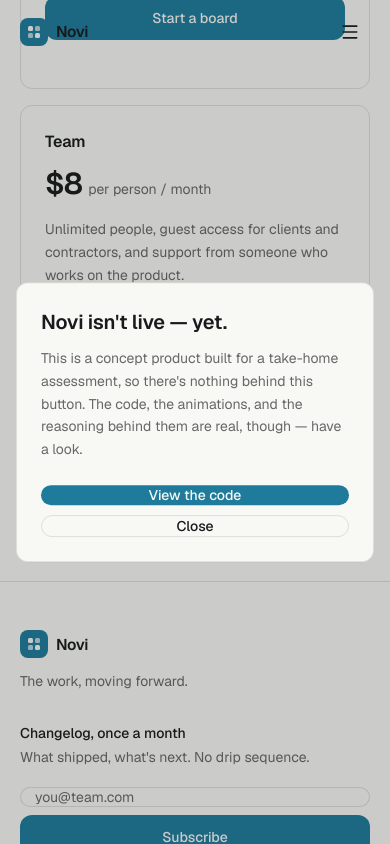
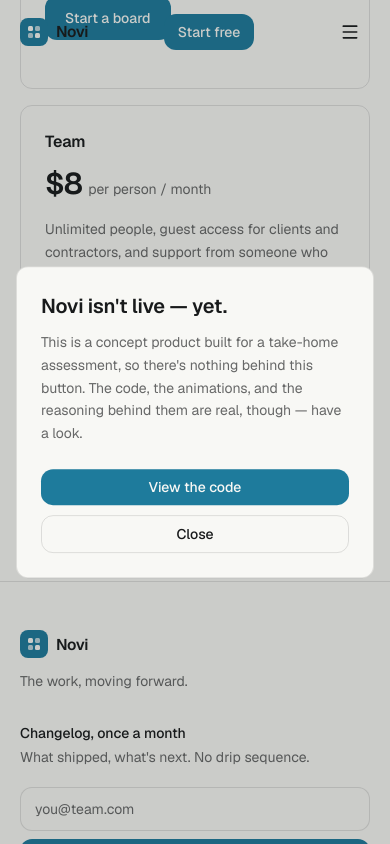
Before and after one commit to LaxmanJonchhen12/novi-landing, a Next.js app: page / in a window 390 px wide. Both pictures are taken after a click on the button "Start free trial". Shown: the part 3504-4348 px from the top of the page. Built offline with nearby package versions, Linux system fonts and the light colour scheme.

Commit message:
fix: improve mobile spacing and add missing cursor pointers

```diff
--- a/src/components/cta-dialog.tsx
+++ b/src/components/cta-dialog.tsx
@@ -59,11 +59,11 @@ export function CtaDialogProvider({ children }: { children: React.ReactNode }) {
                 href={REPO_URL}
                 target="_blank"
                 rel="noreferrer"
-                className={cn(buttonVariants({ size: "md" }), "flex-1")}
+                className={cn(buttonVariants({ size: "md" }), "flex-1 py-2 md:py-0")}
               >
                 View the code
               </a>
-              <Dialog.Close className={cn(buttonVariants({ variant: "outline", size: "md" }), "flex-1")}>
+              <Dialog.Close className={cn(buttonVariants({ variant: "outline", size: "md" }), "flex-1 py-2 md:py-0")}>
                 Close
               </Dialog.Close>
             </div>
--- a/src/components/sections/subscribe-form.tsx
+++ b/src/components/sections/subscribe-form.tsx
@@ -38,9 +38,9 @@ export function SubscribeForm() {
           placeholder={newsletter.placeholder}
           aria-invalid={state.status === "error" || undefined}
           aria-describedby="subscribe-status"
-          className="h-11 min-w-0 flex-1 rounded-xl border border-border bg-background px-3.5 text-sm outline-none transition-colors placeholder:text-muted-foreground focus-visible:border-accent focus-visible:ring-2 focus-visible:ring-accent aria-invalid:border-red-500"
+          className="h-11 min-w-0 flex-1 rounded-xl border border-border bg-background py-3 md:py-0 px-3.5 text-sm outline-none transition-colors placeholder:text-muted-foreground focus-visible:border-accent focus-visible:ring-2 focus-visible:ring-accent aria-invalid:border-red-500"
         />
-        <Button type="submit" disabled={isPending} className="shrink-0">
+        <Button type="submit" disabled={isPending} className="shrink-0 cursor-pointer">
           {isPending ? "Subscribing…" : newsletter.buttonLabel}
         </Button>
       </div>
--- a/src/components/ui/cta-button.tsx
+++ b/src/components/ui/cta-button.tsx
@@ -20,7 +20,7 @@ export function CtaButton({ label, ...props }: CtaButtonProps) {
   const openDialog = useCtaDialog();
 
   return (
-    <Button onClick={openDialog} {...props}>
+    <Button onClick={openDialog} {...props} className="cursor-pointer">
       {label}
     </Button>
   );
```
